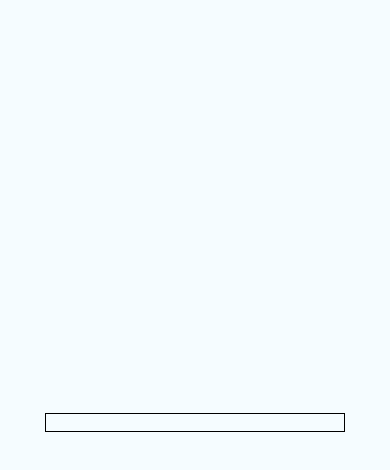
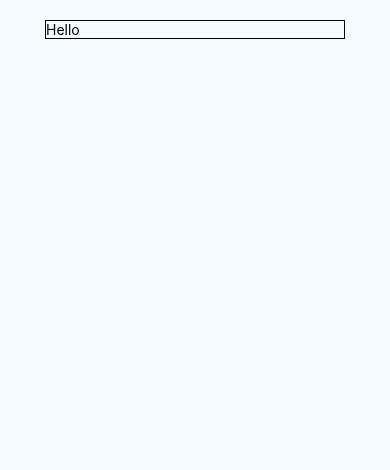
Before and after one commit to natanlf/rncourse-udemy-react-native, a React Native app: screen / in a window 390 px wide. Shown: the top 470 px of the page. Built offline with nearby package versions, Linux system fonts and the light colour scheme.

Commit message:
Styling - Entendendo o basico

```diff
--- a/App.js
+++ b/App.js
@@ -25,6 +25,7 @@ export default class App extends Component {
       <View style={styles.container}>
         <TextInput
         style={{width: 300, borderColor: "black", borderWidth: 1}}
+        placeholder= "Hello"
         value={this.state.placeName}
         onChangeText={this.placeNameChangedHandler} />
       </View>
@@ -35,7 +36,8 @@ export default class App extends Component {
 const styles = StyleSheet.create({
   container: {
     flex: 1,
-    justifyContent: 'center',
+    padding: 20,
+    justifyContent: 'flex-start',
     alignItems: 'center',
     backgroundColor: '#F5FCFF',
   },
```
Also changed, not shown: package.json (line endings or trailing spaces), 1 other file (tests, documents, lock files or other folders).
